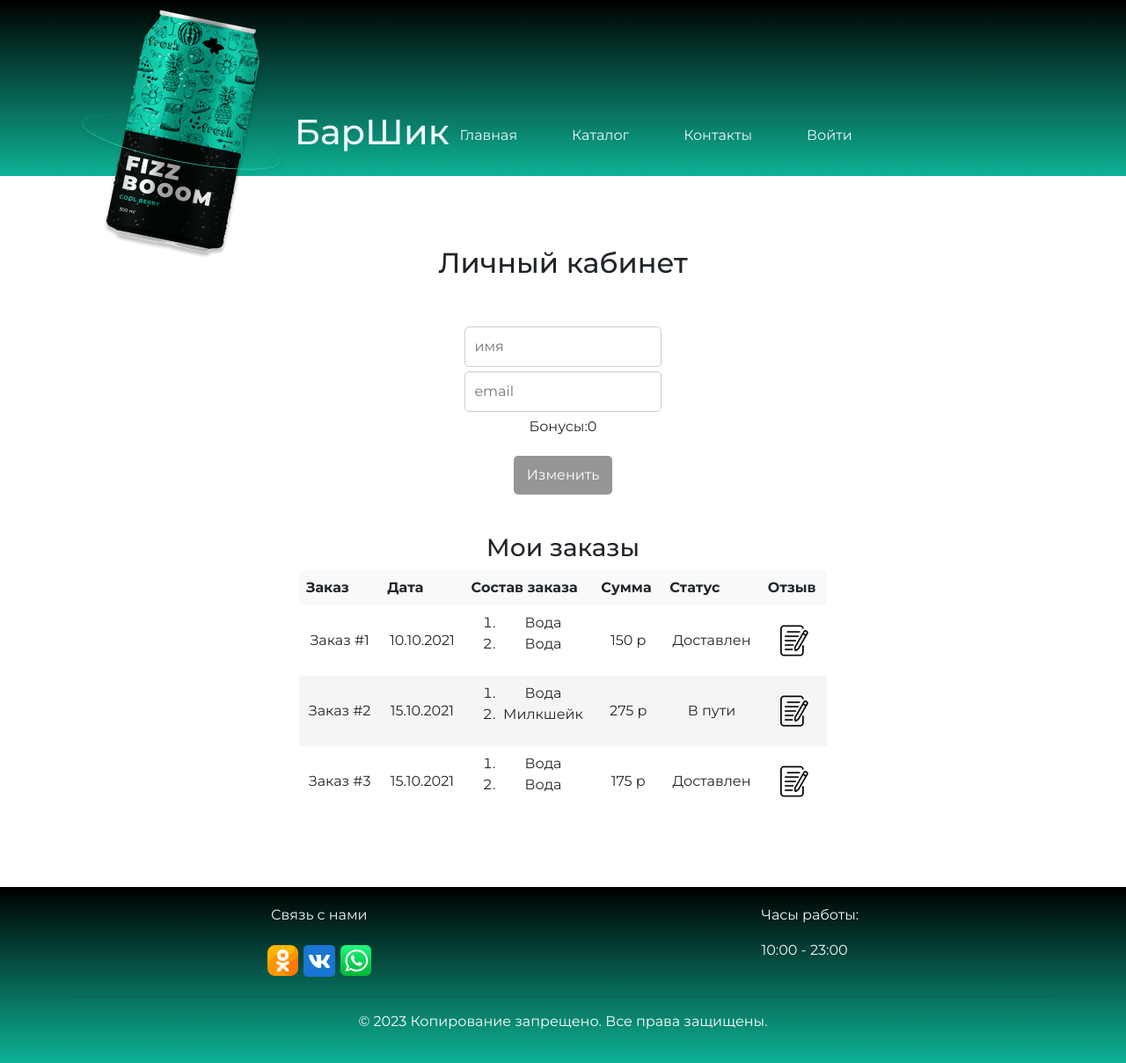
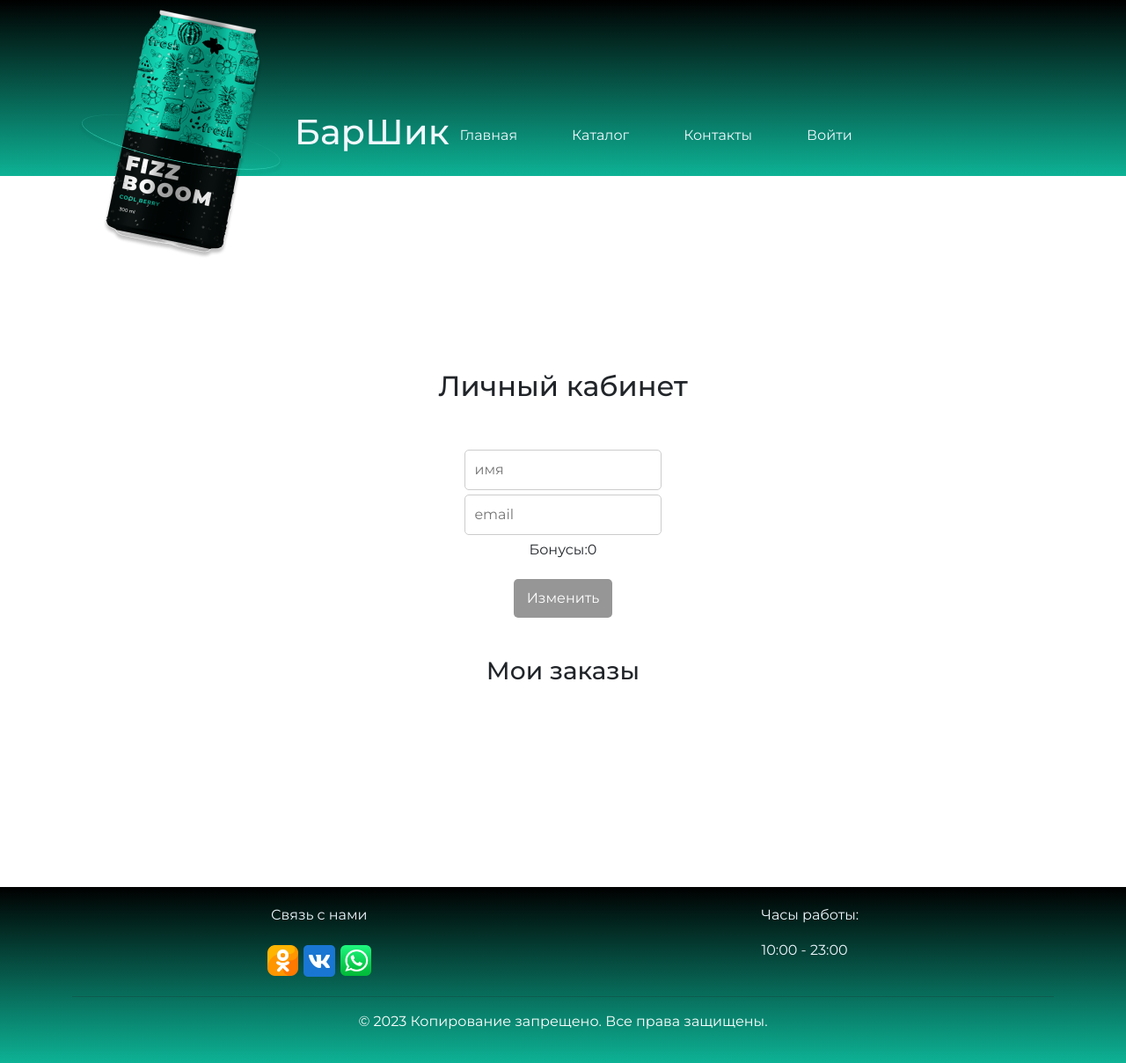
Before and after one commit to ArslanBatt/Barsh, a PHP site: page /personal-cab.php in a window 1280 px wide. Shown: the whole page at 88% size. Run offline with PHP 8.4, Linux system fonts and the light colour scheme.

Commit message:
изменение 1

```diff
--- a/barshik/personal-cab.php
+++ b/barshik/personal-cab.php
@@ -31,57 +31,6 @@
                         <h3 class="order">Мои заказы</h3>
                         <table>
                             <thead>
-                                <tr>
-                                    <th>Заказ</th>
-                                    <th>Дата</th>
-                                    <th>Состав заказа</th>
-                                    <th>Сумма</th>
-                                    <th>Статус</th>
-                                    <th>Отзыв</th>
-                                </tr>
-                            </thead>
-                            <tbody>
-                                <tr>
-                                    <td>Заказ #1</td>
-                                    <td>10.10.2021</td>
-                                    <td>
-                                        <ol>
-                                        <li>Вода</li>
-                                        <li>Вода</li>
-                                        </ol>
-                                     </td>
-                                    <td>150 р </td>
-                                    <td>Доставлен</td>
-                                    <td><a href=""   data-bs-toggle="modal" data-bs-target="#feedback" ><img src="images\writing.png" alt="" class="img-writing"></a></td>
-                                </tr>
-                                <tr>
-                                    <td>Заказ #2</td>
-                                    <td>15.10.2021</td>
-                                    <td>
-                                        <ol>
-                                        <li>Вода</li>
-                                        <li>Милкшейк</li>
-                                        </ol>
-                                     </td>
-                                    <td>275 р </td>
-                                    <td>В пути</td>
-                                    <td><a href=""   data-bs-toggle="modal" data-bs-target="#feedback" ><img src="images\writing.png" alt="" class="img-writing"></a></td>
-
-                                </tr>
-                                <tr>
-                                    <td>Заказ #3</td>
-                                    <td>15.10.2021</td>
-                                    <td>
-                                        <ol>
-                                        <li>Вода</li>
-                                        <li>Вода</li>
-                                        </ol>
-                                     </td>
-                                    <td>175 р</td>
-                                    <td>Доставлен</td>
-                                    <td><a href=""   data-bs-toggle="modal" data-bs-target="#feedback" ><img src="images\writing.png" alt="" class="img-writing"></a></td>
-
-                                </tr>
                             </tbody>
                         </table>
                     </div>
```
